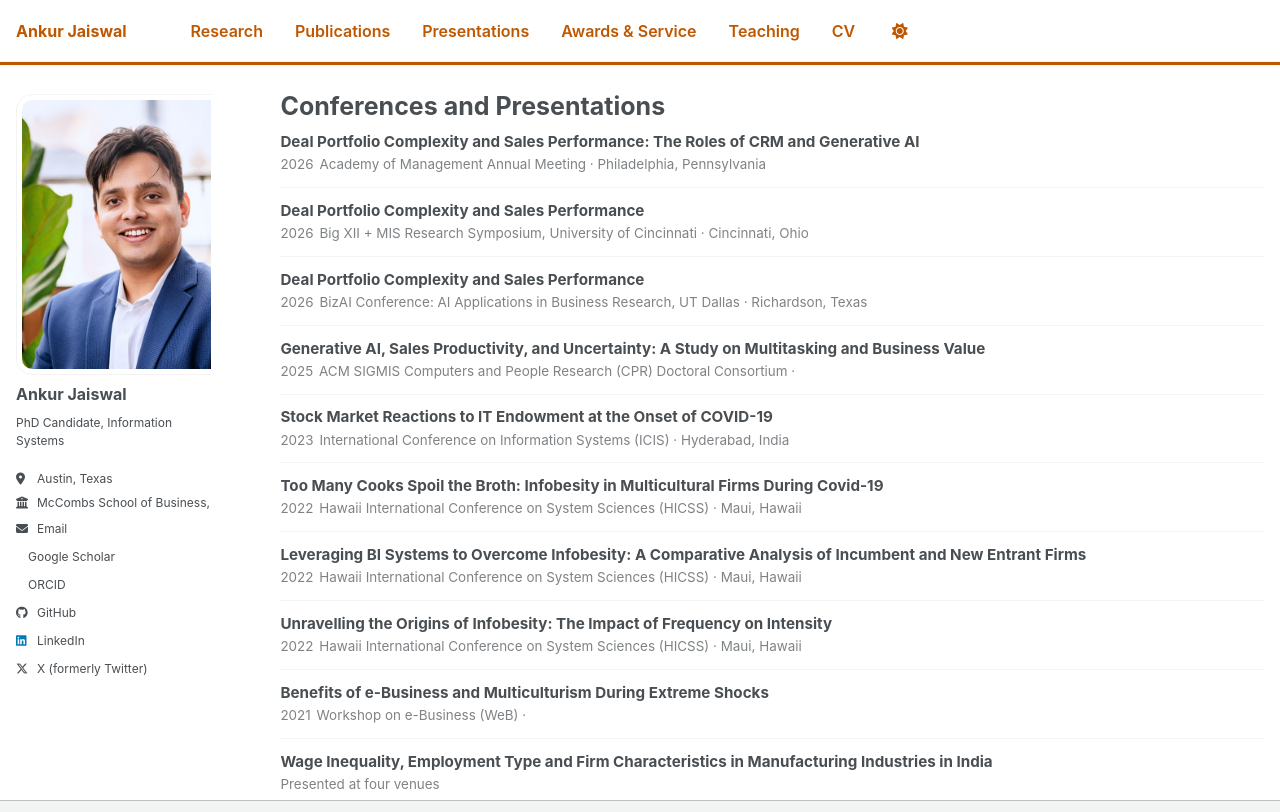
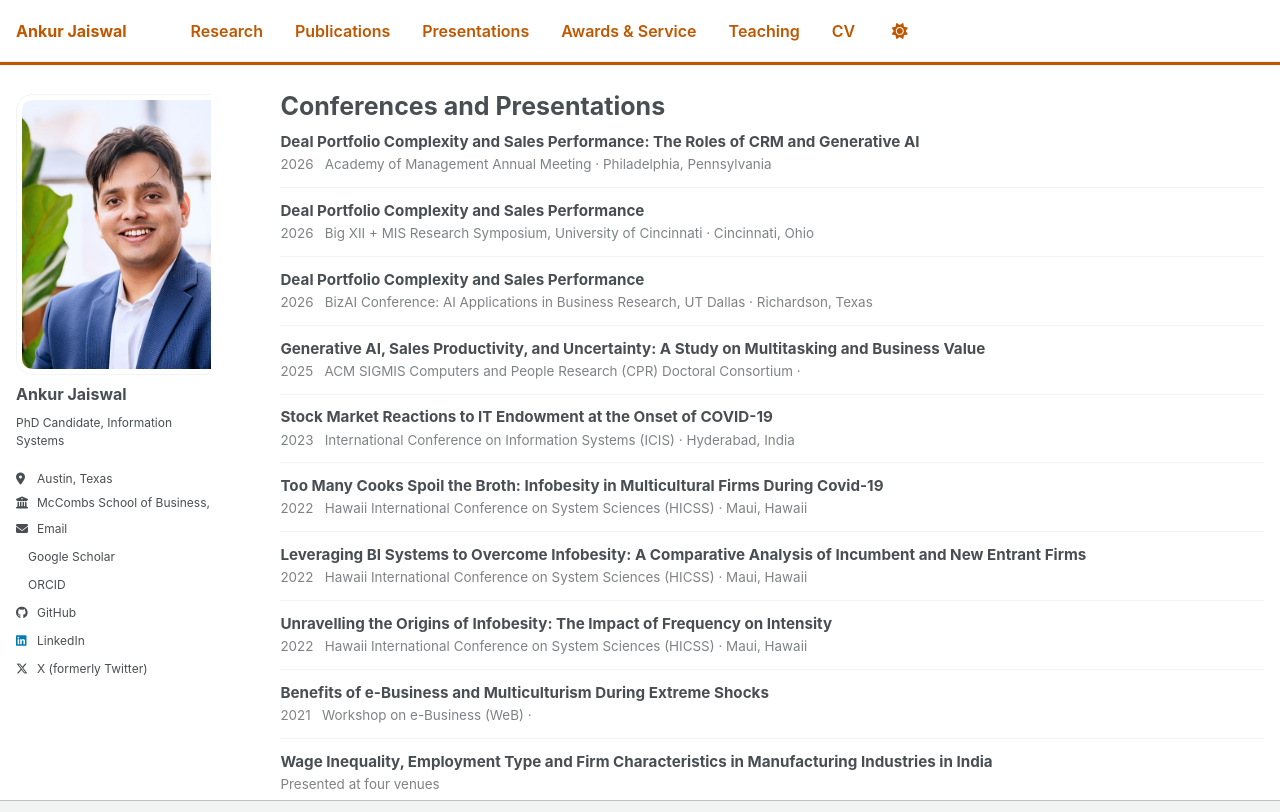
Before and after one commit to ankurjaiswal-aj/ankurjaiswal-aj.github.io, a Jekyll site: the page built from _pages/talks.html, in a window 1280 px wide. Shown: the top 812 px of the page. Built offline with Jekyll 4.4.1, drawn with Linux system fonts in a browser that asks for light colours; a style sheet for code colours, icons or effects is not loaded.

Commit message:
Presentations: widen the gap between year and venue
Co-Authored-By: Claude Opus 5 (1M context) <noreply@anthropic.com>
Claude-Session: https://claude.ai/code/session_01E9crG7vAU8vaRPUgnD2akC

```diff
--- a/_sass/_custom.scss
+++ b/_sass/_custom.scss
@@ -320,7 +320,7 @@ html[data-theme="dark"] .archive .archive__item-award { color: #e0c260; }
 .archive .compact .talk-item:last-child { border-bottom: 0; }
 .archive .compact .talk-title { font-weight: 700; font-size: 0.95em; line-height: 1.35; }
 .archive .compact .talk-meta  { font-size: 0.84em; opacity: 0.7; margin-top: 0.12em; }
-.archive .compact .talk-year  { margin-right: 0.15em; }
+.archive .compact .talk-year  { margin-right: 0.55em; }
 .archive .compact .talk-venue { font-weight: 400; }
 
 
@@ -347,7 +347,7 @@ html[data-theme="dark"] .archive .archive__item-award { color: #e0c260; }
   opacity: 0.72;
   line-height: 1.45;
   margin: 0 0 0.1em;
-  padding-left: 3.1em;
-  text-indent: -3.1em;
+  padding-left: 4em;
+  text-indent: -4em;
 }
-.archive .compact .talk-vyear { display: inline-block; width: 3.1em; text-indent: 0; opacity: 0.85; }
+.archive .compact .talk-vyear { display: inline-block; width: 4em; padding-right: 0.7em; text-indent: 0; opacity: 0.85; }
```
